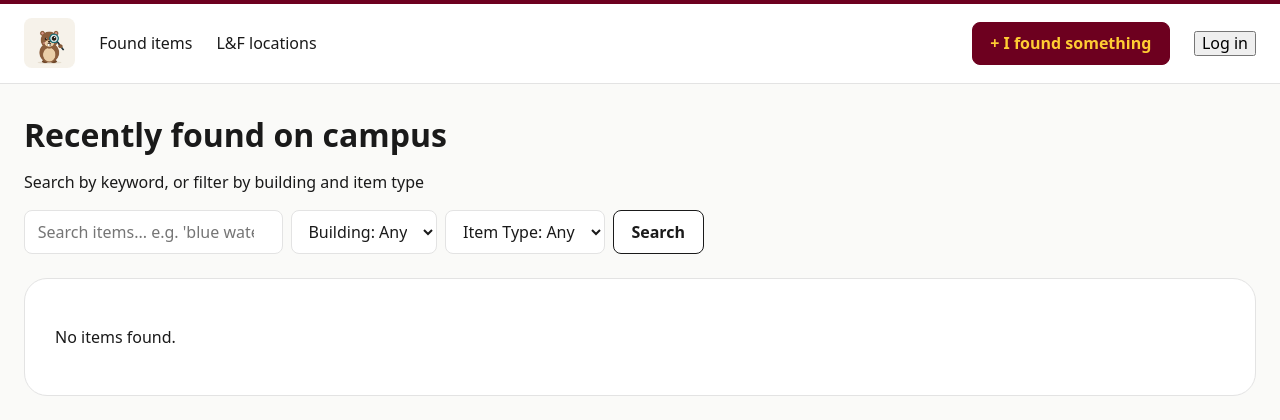
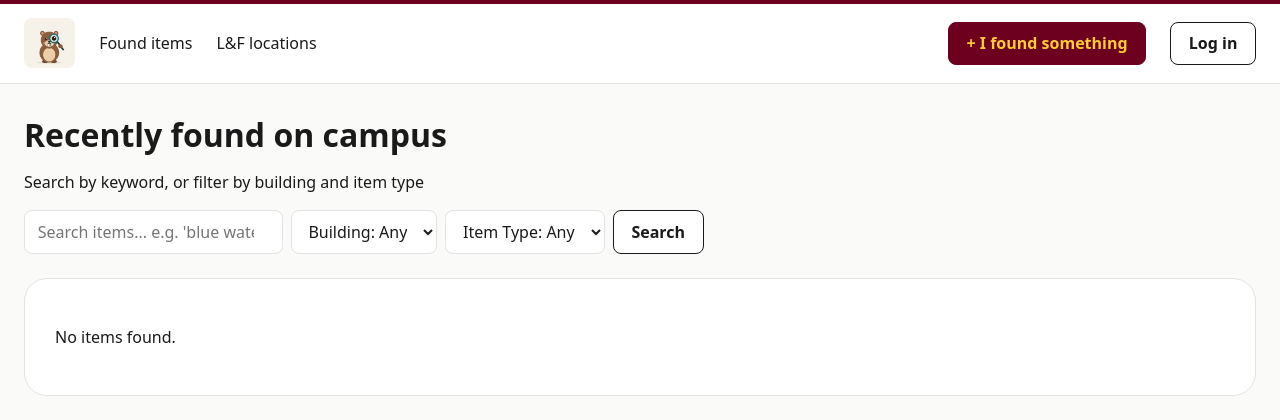
Before and after one commit to CSCI-5117-F26/developing-the-interactive-web-project-1-group-1, a Flask app: page / in a window 1280 px wide. Shown: the top 420 px of the page. Run offline with Flask 3, Linux system fonts and the light colour scheme; data that the repository does not hold is empty; some libraries are stand-ins or nearby versions.

Commit message:
base.html: purified buttons

```diff
--- a/src/developing_the_interactive_web_project_1_group_1/templates/base.html
+++ b/src/developing_the_interactive_web_project_1_group_1/templates/base.html
@@ -45,8 +45,8 @@ href="https://cdn.jsdelivr.net/npm/purecss@3.0.0/build/grids-responsive-min.css"
             </nav>
           </details>
         {% else %}
-          <form action="{{ url_for('login') }}" method="get">
-            <button>Log in</button>
+          <form class="pure-form" action="{{ url_for('login') }}" method="get">
+            <button class="pure-button">Log in</button>
           </form>
         {% endif %}
       </div>
```
